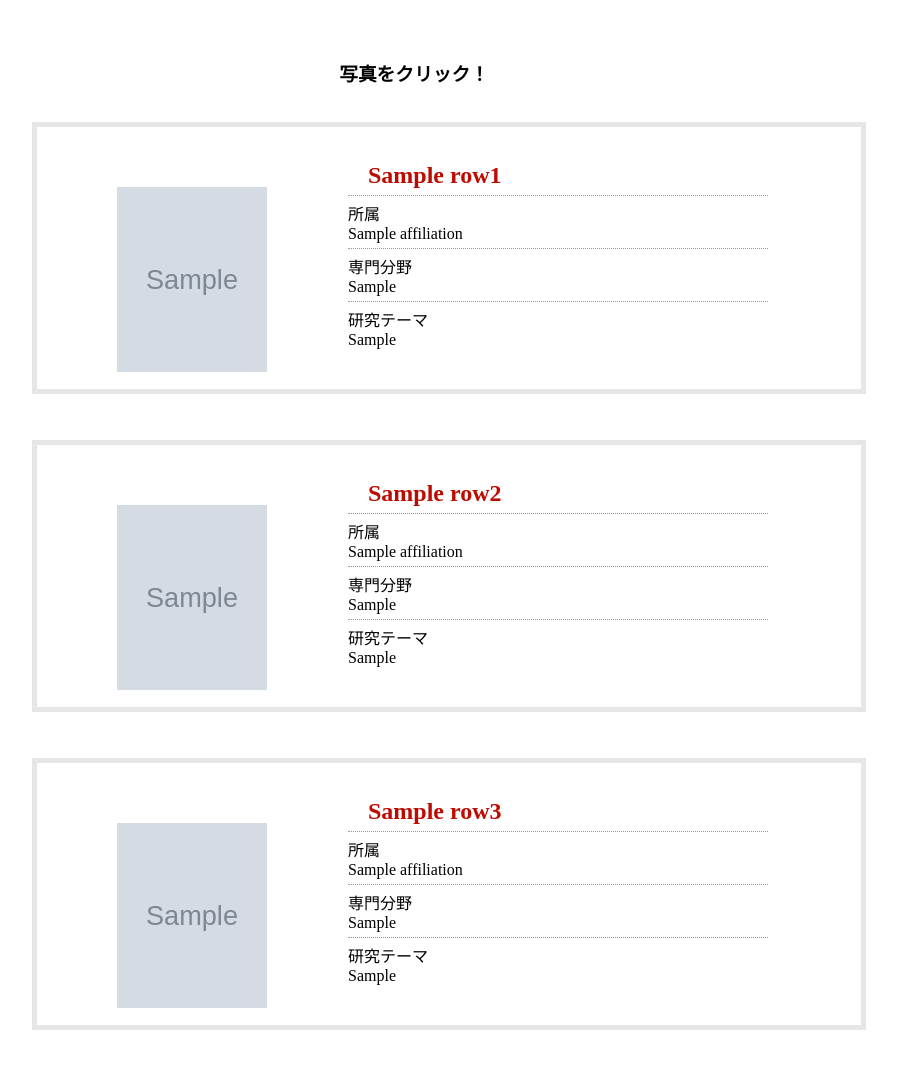
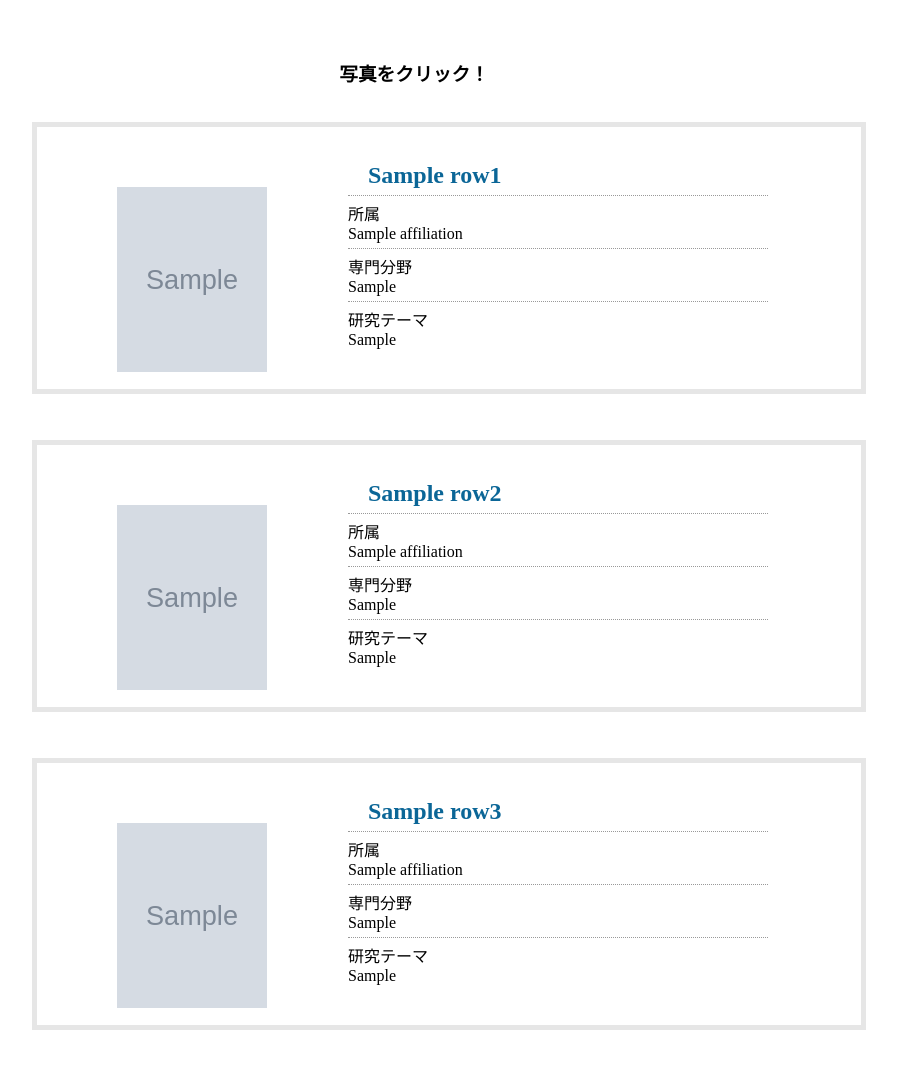
Before and after one commit to Shintaro-Indo/PSI-Lab, a Flask app: template templates/result.html in a window 1280 px wide. Shown: the part 259-1329 px from the top of the page, without its empty margins (226-1123 px from the left). Run offline with Flask 2, Linux system fonts and the light colour scheme; the template is opened without the code that fills it: most values are stand-ins (such as "Sample title", 1, 10 or a date in 2020); grey boxes marked "Sample" are stand-in pictures; parts of the project's set-up code (start-up, migrations or seed data) failed here and were passed over.

Commit message:
スタイル調整

```diff
--- a/static/result.css
+++ b/static/result.css
@@ -51,11 +51,6 @@ background-size: cover;
 
 }
 
-
-
-
-
-
 .maintitle{
 display:block;
 font-size:80px;
@@ -92,7 +87,7 @@ p.name{
 	font-size:1.5em;
 	line-height:1.2;
   margin-left: 100px;
-	color:#be0b00;
+	color:#0B6697;
 	}
 /*
 .block p.name span{
```
